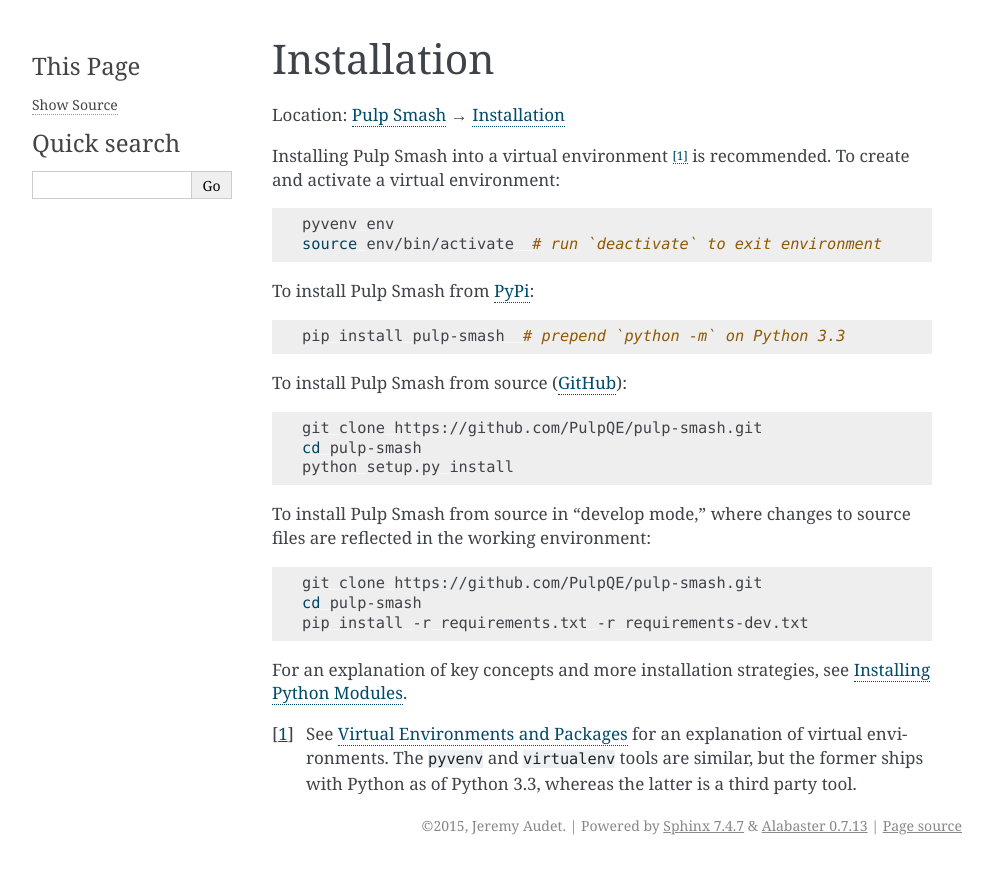
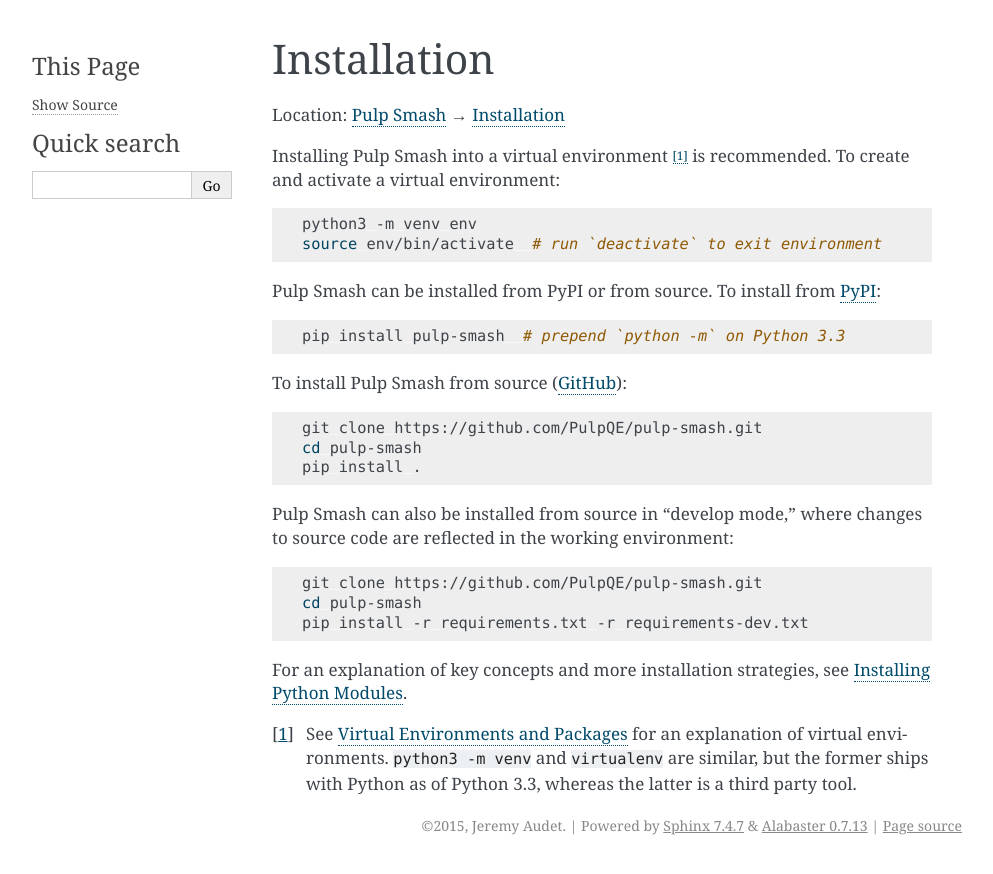
Before and after one commit to pulp/pulp-smash, a Sphinx documentation site: the page built from docs/installation.rst, in a window 1280 px wide. Shown: the top 874 px of the page, without its empty margins (148-1141 px from the left). Built offline with Sphinx 7.4.7, drawn with Linux system fonts in a browser that asks for light colours.

Commit message:
Update installation document
`pyvenv` is deprecated in favor of `python -m venv`. Update the docs
accordingly.

`pip install ...` offers some advantages over `python setup.py install`.
Update the docs accordingly. See: https://stackoverflow.com/a/15731459

```diff
--- a/docs/installation.rst
+++ b/docs/installation.rst
@@ -8,10 +8,10 @@
 
 .. code-block:: sh
 
-    pyvenv env
+    python3 -m venv env
     source env/bin/activate  # run `deactivate` to exit environment
 
-To install Pulp Smash from `PyPi`_:
+Pulp Smash can be installed from PyPI or from source. To install from `PyPI`_:
 
 .. code-block:: sh
 
@@ -23,10 +23,10 @@
 
     git clone https://github.com/PulpQE/pulp-smash.git
     cd pulp-smash
-    python setup.py install
+    pip install .
 
-To install Pulp Smash from source in "develop mode," where changes to source
-files are reflected in the working environment:
+Pulp Smash can also be installed from source in "develop mode," where changes to
+source code are reflected in the working environment:
 
 .. code-block:: sh
 
@@ -38,11 +38,11 @@
 `Installing Python Modules`_.
 
 .. [1] See `Virtual Environments and Packages`_ for an explanation of virtual
-    environments. The ``pyvenv`` and ``virtualenv`` tools are similar, but the
+    environments. ``python3 -m venv`` and ``virtualenv`` are similar, but the
     former ships with Python as of Python 3.3, whereas the latter is a third
     party tool.
 
 .. _GitHub: https://github.com/PulpQE/pulp-smash
 .. _Installing Python Modules: https://docs.python.org/3/installing/
-.. _PyPi: https://pypi.python.org/pypi/pulp-smash
+.. _PyPI: https://pypi.python.org/pypi/pulp-smash
 .. _Virtual Environments and Packages: https://docs.python.org/3/tutorial/venv.html
```
